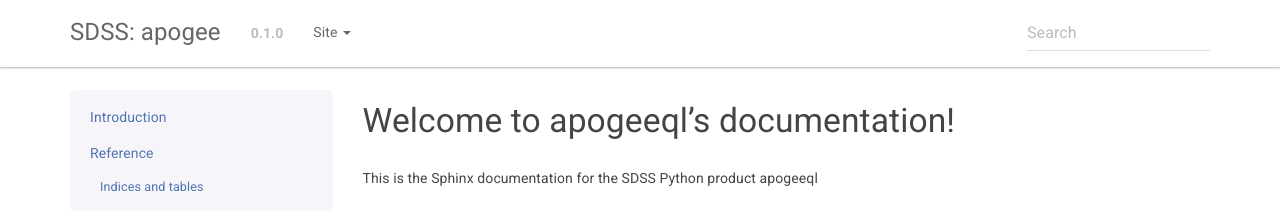
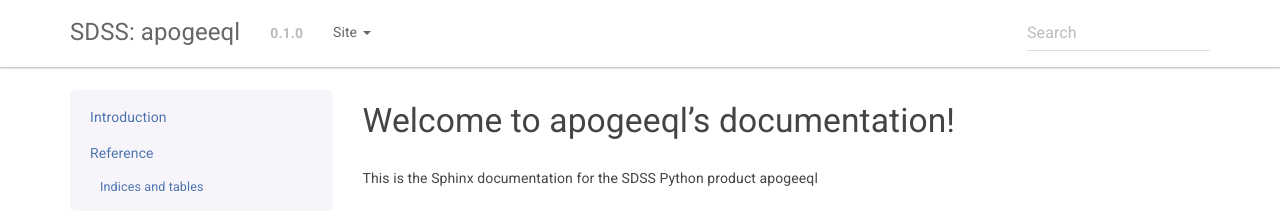
Before and after one commit to sdss/apogeeql, a Sphinx documentation site: the page built from docs/sphinx/index.rst, in a window 1280 px wide. Shown: the top 212 px of the page. Built offline with Sphinx 7.4.7, drawn with Linux system fonts in a browser that asks for light colours; the version number is read from the project's files by our own code.

Commit message:
update for RTD

```diff
--- a/docs/sphinx/conf.py
+++ b/docs/sphinx/conf.py
@@ -22,7 +22,7 @@
 # add these directories to sys.path here. If the directory is relative to the
 # documentation root, use os.path.abspath to make it absolute, like shown here.
 
-from apogee import __version__
+from apogeeql import __version__
 from pkg_resources import parse_version
 
 
@@ -56,7 +56,7 @@
 master_doc = 'index'
 
 # General information about the project.
-project = 'apogee'
+project = 'apogeeql'
 copyright = '{0}, {1}'.format('2018', 'Jon Holtzman')
 author = 'Jon Holtzman'
 
@@ -215,7 +215,7 @@
 # -- Options for HTMLHelp output ------------------------------------------
 
 # Output file base name for HTML help builder.
-htmlhelp_basename = '{0}pdoc'.format('apogee')
+htmlhelp_basename = '{0}pdoc'.format('apogeeql')
 
 
 # -- Options for LaTeX output ---------------------------------------------
@@ -251,7 +251,7 @@
 # One entry per manual page. List of tuples
 # (source start file, name, description, authors, manual section).
 man_pages = [
-    (master_doc, 'apogee', u'{0} Documentation'.format(project),
+    (master_doc, 'apogeeql', u'{0} Documentation'.format(project),
      [author], 1)
 ]
 
```
